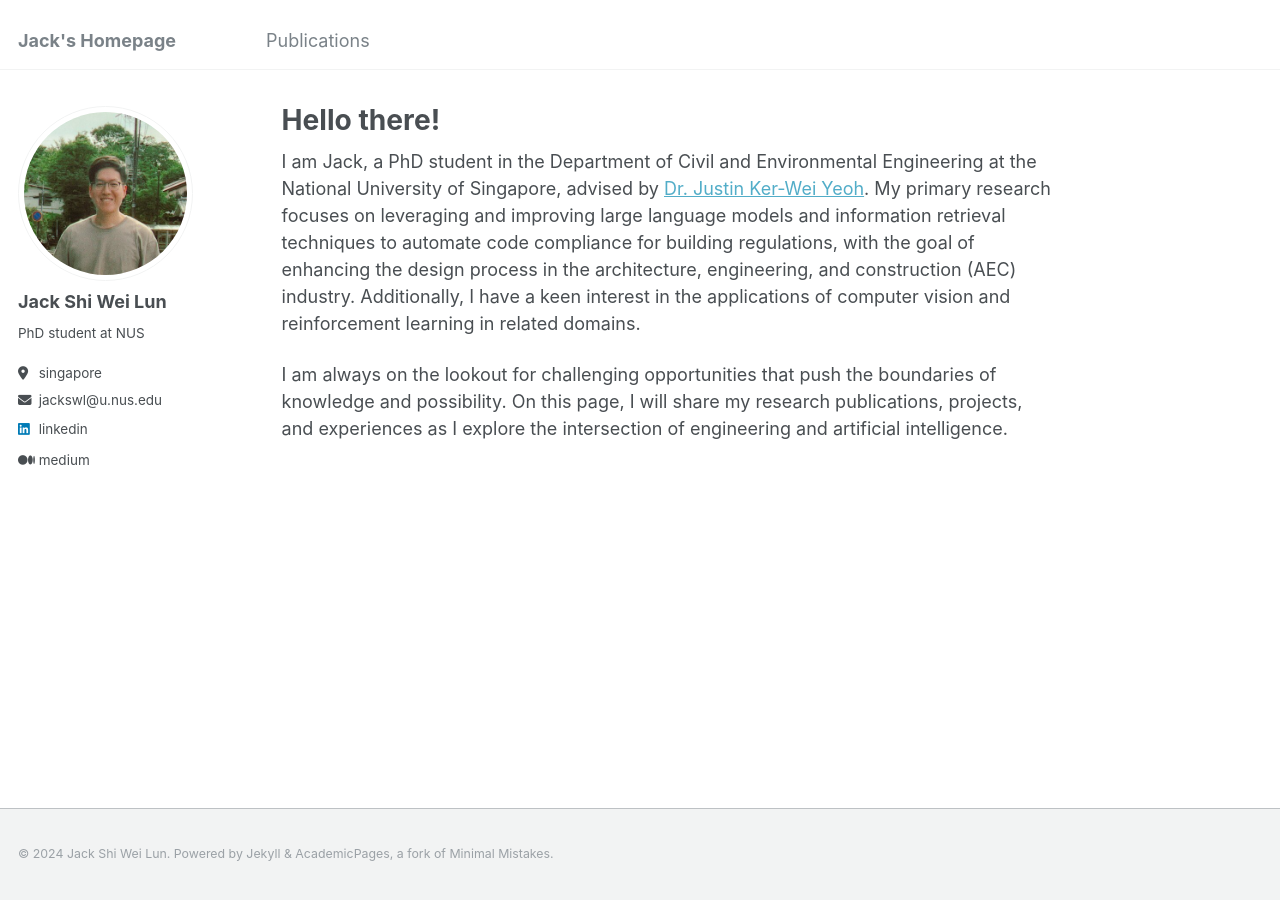
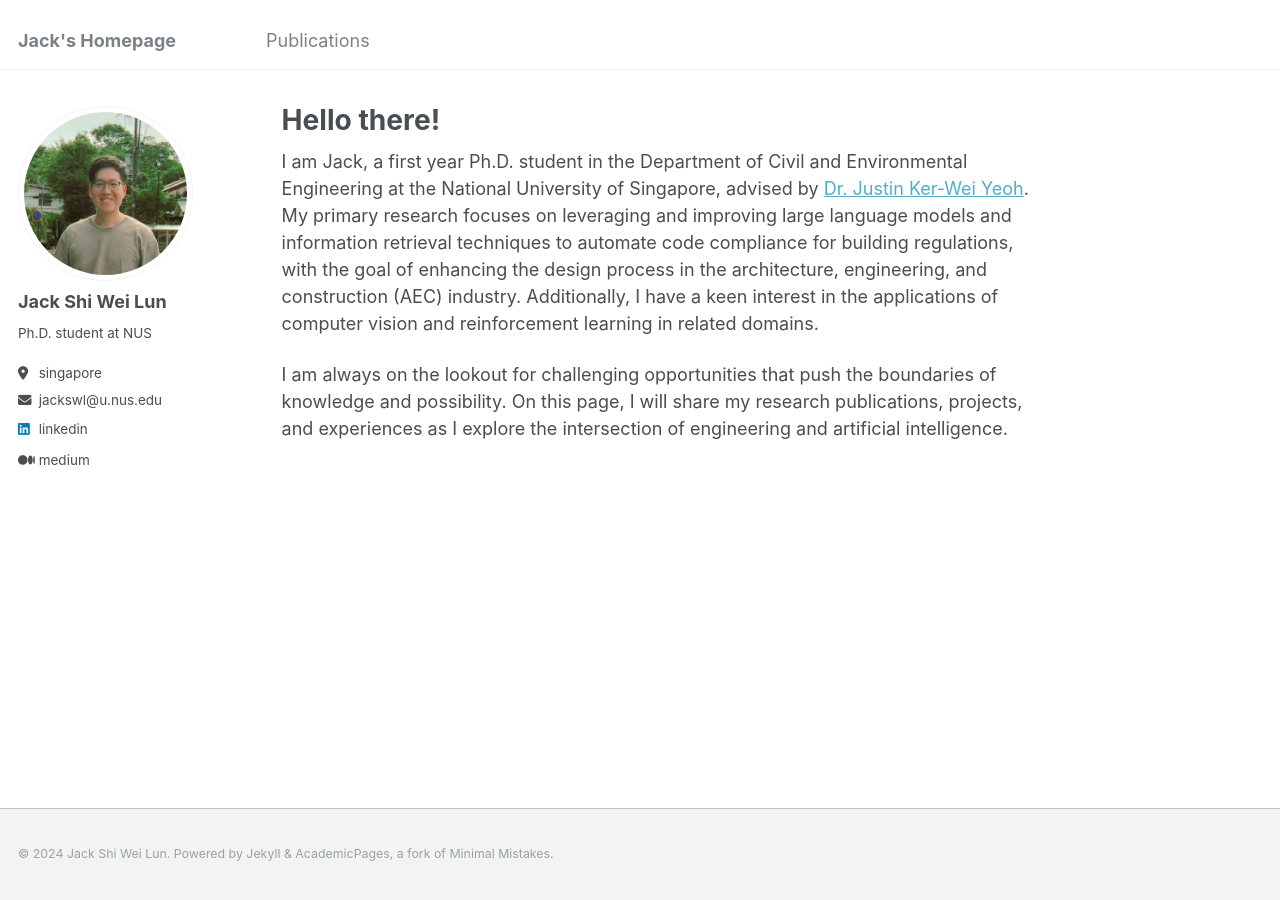
Before and after one commit to jackswl/phdcv, a Jekyll site: the page built from _pages/about.md, in a window 1280 px wide. Built offline with Jekyll 4.4.1, drawn with Linux system fonts in a browser that asks for light colours.

Commit message:
update about

```diff
--- a/_config.yml
+++ b/_config.yml
@@ -24,7 +24,7 @@ author:
   avatar           : "jack_profile.jpg"
   name             : "Jack Shi Wei Lun"
   pronouns         : # example: "she/her"
-  bio              : "PhD student at NUS"
+  bio              : "Ph.D. student at NUS"
   location         : " singapore"
   employer         : # example: NUS
   uri              : # URL
--- a/_pages/about.md
+++ b/_pages/about.md
@@ -7,6 +7,6 @@ redirect_from:
   - /about.html
 ---
 
-I am Jack, a PhD student in the Department of Civil and Environmental Engineering at the National University of Singapore, advised by <a href="https://scholar.google.com/citations?user=m9LF49sAAAAJ&hl=en" target="_blank" rel="noopener noreferrer">Dr. Justin Ker-Wei Yeoh</a>. My primary research focuses on leveraging and improving large language models and information retrieval techniques to automate code compliance for building regulations, with the goal of enhancing the design process in the architecture, engineering, and construction (AEC) industry. Additionally, I have a keen interest in the applications of computer vision and reinforcement learning in related domains.
+I am Jack, a first year Ph.D. student in the Department of Civil and Environmental Engineering at the National University of Singapore, advised by <a href="https://scholar.google.com/citations?user=m9LF49sAAAAJ&hl=en" target="_blank" rel="noopener noreferrer">Dr. Justin Ker-Wei Yeoh</a>. My primary research focuses on leveraging and improving large language models and information retrieval techniques to automate code compliance for building regulations, with the goal of enhancing the design process in the architecture, engineering, and construction (AEC) industry. Additionally, I have a keen interest in the applications of computer vision and reinforcement learning in related domains.
 
 I am always on the lookout for challenging opportunities that push the boundaries of knowledge and possibility. On this page, I will share my research publications, projects, and experiences as I explore the intersection of engineering and artificial intelligence.
```
